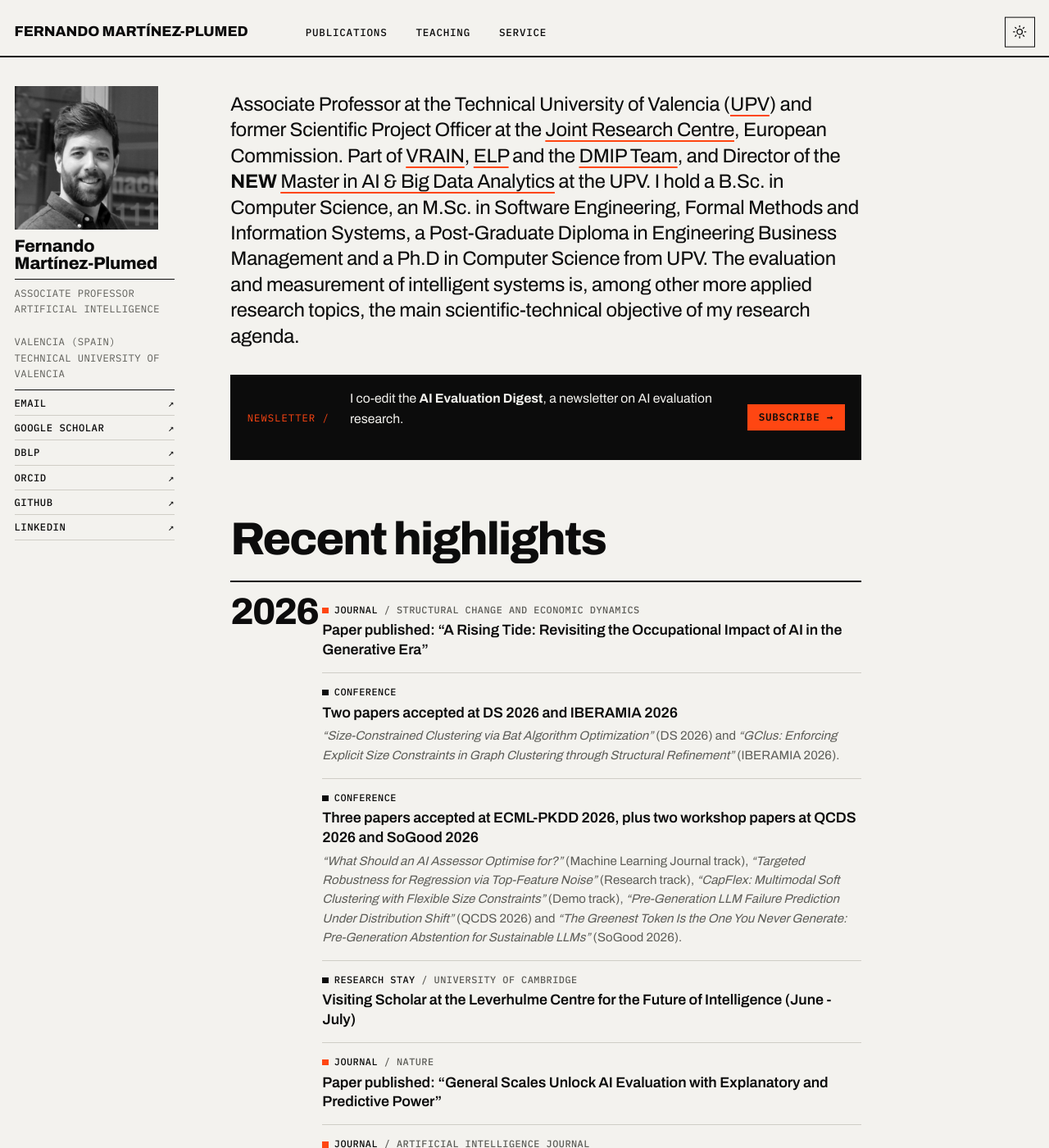
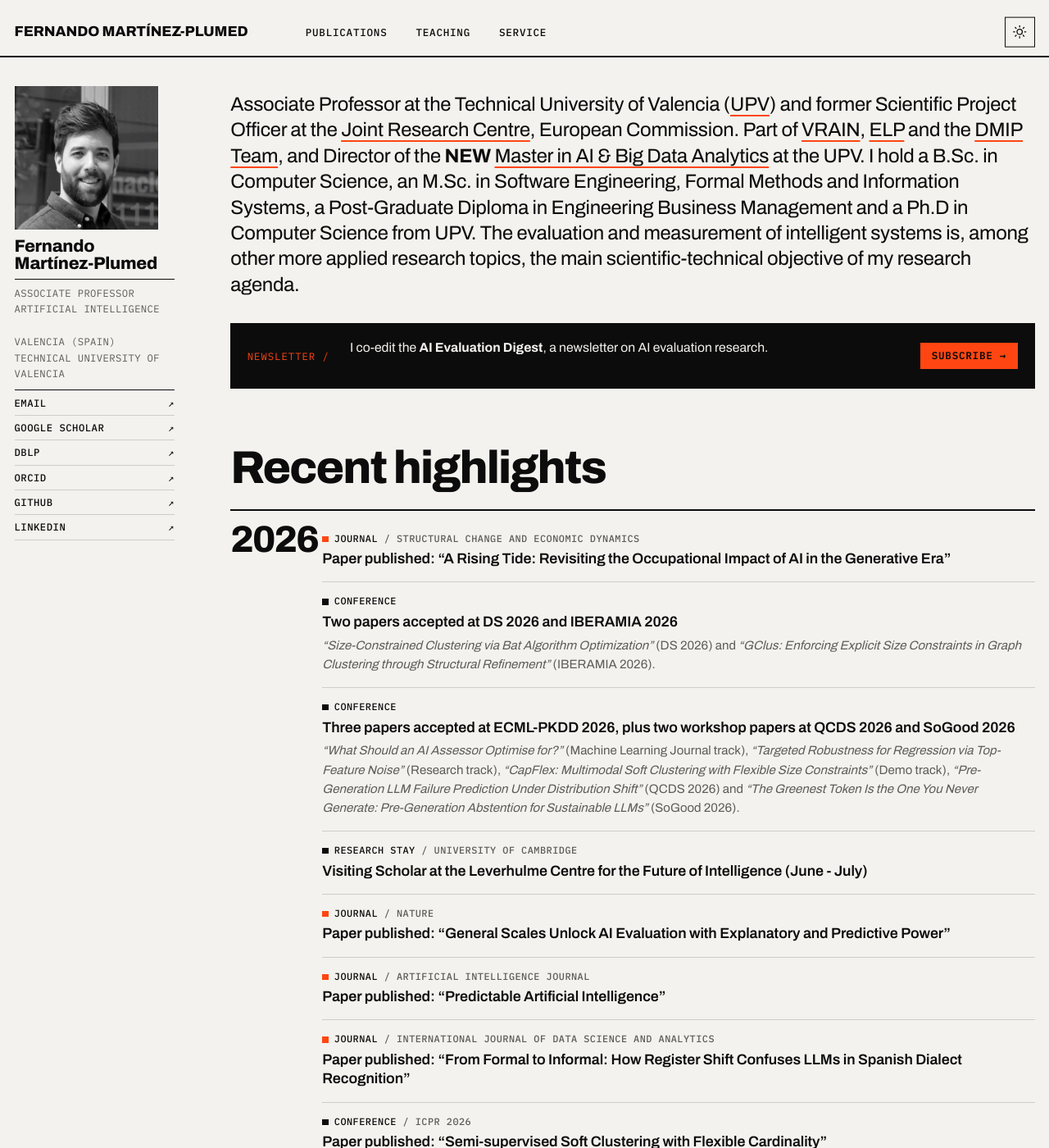
Before and after one commit to nandomp/nandomp.github.io, a Jekyll site: the page built from _pages/about.md, in a window 1280 px wide and 1400 px high. Shown: the whole window at 82% size. Built offline with Jekyll 4.4.1, drawn with Linux system fonts in a browser that asks for light colours.

Commit message:
Widen homepage to match the other pages and fix page background behind the footer
Co-Authored-By: Claude Opus 5.5 <noreply@anthropic.com>

```diff
--- a/_sass/_custom-swiss.scss
+++ b/_sass/_custom-swiss.scss
@@ -88,8 +88,14 @@ html[data-theme="dark"] body {
   --h-sig-on-ink: #c2360b; /* the ink fill is light here — 4.6:1 */
 }
 
+/* <html> sits outside body, where the palette lives, so it gets the two page
+   colours directly. It shows in the body's bottom margin, behind the footer. */
 html {
-  background: var(--bg);
+  background: #f3f2ee;
+}
+
+html[data-theme="dark"] {
+  background: #0f0f0e;
 }
 
 ::selection {
@@ -440,6 +446,15 @@ body .page__footer-copyright {
 /* ==========================================================================
    HOMEPAGE
    ========================================================================== */
+
+/* Same column width as Publications / Teaching / Service. The homepage uses
+   the theme's single layout, which adds a 2/12 right gutter on wide screens
+   that the archive layout doesn't; 57.8125em is the theme's $large. */
+@media screen and (min-width: 57.8125em) {
+  .page--home .page {
+    padding-right: 0;
+  }
+}
 
 /* Newsletter: a solid ink band with a mono label and a signal button. */
 body .callout {
```
